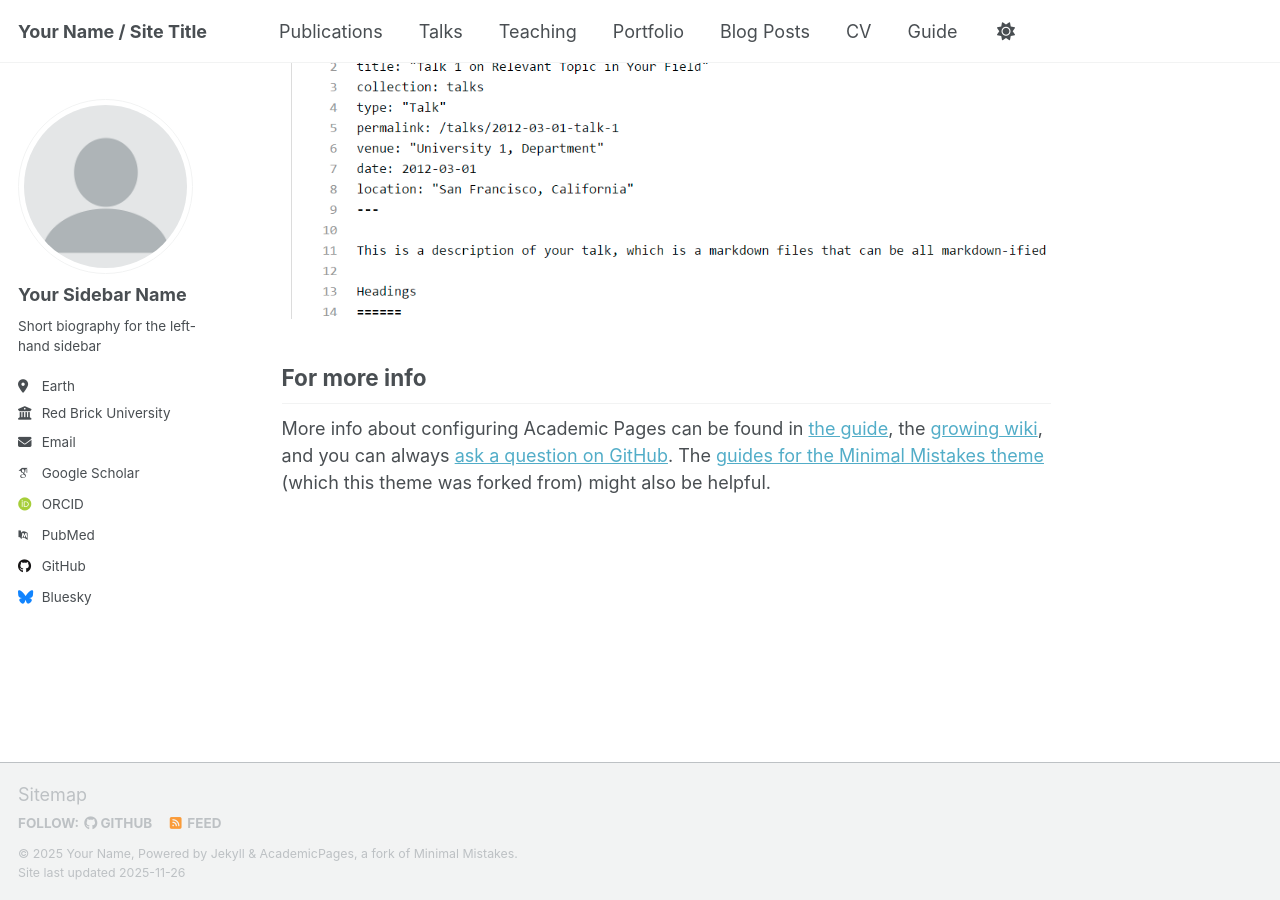
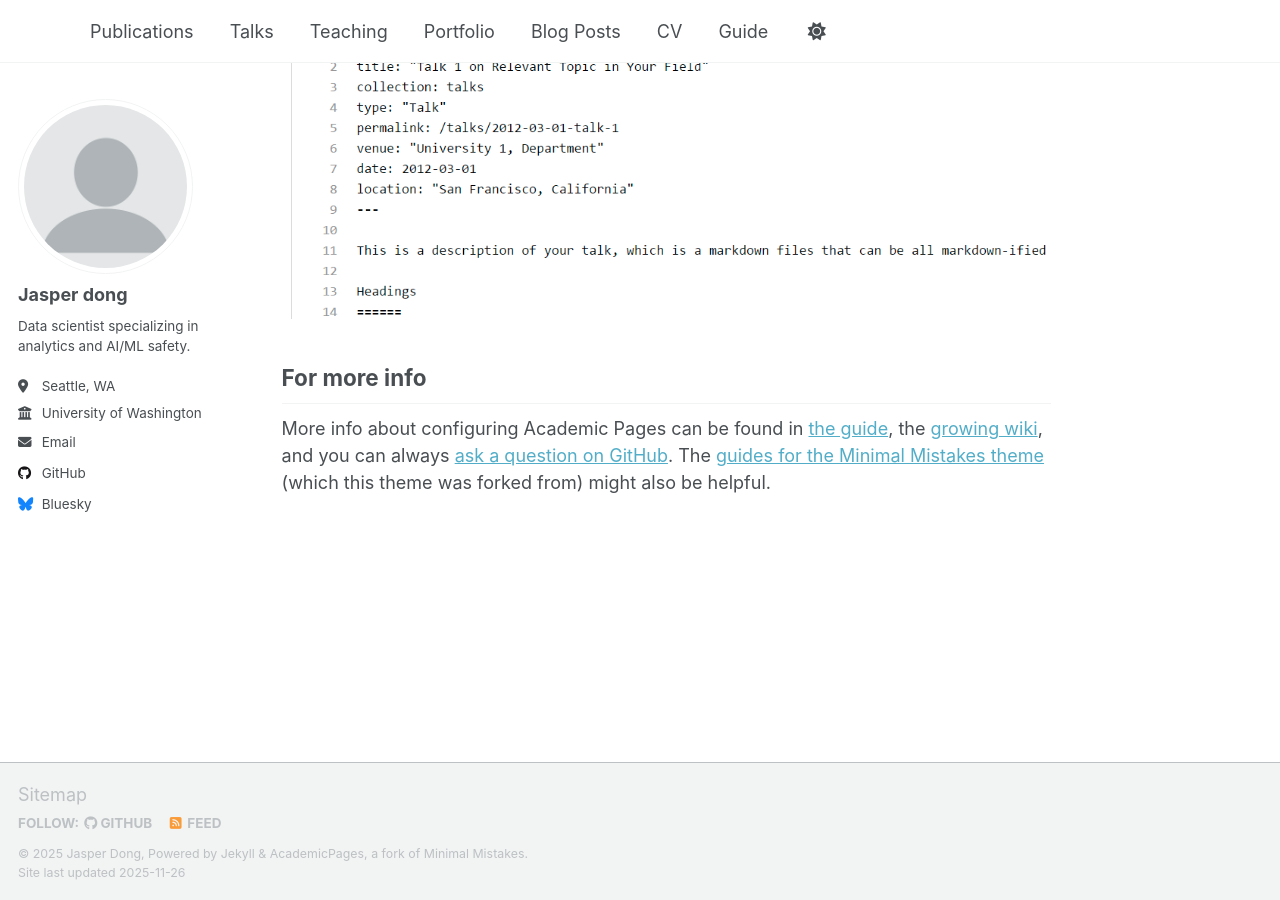
Before and after one commit to jmudong/jmudong.github.io, a Jekyll site: the page built from _pages/about.md, in a window 1280 px wide and 900 px high, scrolled down 2880 px. Built offline with Jekyll 4.4.1, drawn with Linux system fonts in a browser that asks for light colours; some web fonts are replaced; a script that is not in the unit is left out.

Commit message:
Update _config.yml

```diff
--- a/_config.yml
+++ b/_config.yml
@@ -9,11 +9,11 @@
 # Basic Site Settings
 locale                   : "en-US"
 site_theme               : "default" # Currently available options are "default", "air"
-title                    : "Your Name / Site Title"
+title                    : ""
 title_separator          : "-"
-name                     : &name "Your Name"
-description              : &description "Your Name's academic portfolio"   # Update this with a general description of your site, this is the default if not overridden by a page
-url                      : https://academicpages.github.io # The base hostname & protocol for your site e.g. "https://[your GitHub username].github.io",
+name                     : &name "Jasper Dong"
+description              : &description ""   # Update this with a general description of your site, this is the default if not overridden by a page
+url                      : https://jmudong.github.io # The base hostname & protocol for your site e.g. "https://[your GitHub username].github.io",
                                                            # or if you already have some other page hosted on Github then use "https://[your GitHub username].github.io/[Your Repo Name]"
 baseurl                  : "" # the subpath of your site, e.g. "/blog"
 repository               : "academicpages/academicpages.github.io"
@@ -24,23 +24,23 @@ repository               : "academicpages/academicpages.github.io"
 author:
   # Biographic information
   avatar           : "profile.png"
-  name             : "Your Sidebar Name"
+  name             : "Jasper dong"
   pronouns         : # example: "she/her"
-  bio              : "Short biography for the left-hand sidebar"
-  location         : "Earth"
-  employer         : "Red Brick University"
+  bio              : "Data scientist specializing in analytics and AI/ML safety."
+  location         : "Seattle, WA"
+  employer         : "University of Washington"
   uri              : # URL
-  email            : "none@example.org"
+  email            : "jasper.dong.2003@gmail.com"
 
   # Academic websites
   academia         : # URL
   arxiv            : # URL - Update with the correct link to your profile
-  googlescholar    : "https://scholar.google.com/citations?user=PS_CX0AAAAAJ"
+  googlescholar    :
   inspire-hep      : # URL
   impactstory      : # URL
-  orcid            : "https://orcid.org/yourorcidurl"
+  orcid            :
   semantic         : # URL
-  pubmed           : "https://www.ncbi.nlm.nih.gov/pubmed/?term=john+snow"
+  pubmed           :
   researchgate     : # URL
   scopus           : # URL
 
@@ -48,7 +48,7 @@ author:
   bitbucket        : # Username - Update with your username on the site
   codepen          : # Username
   dribbble         : # Username
-  github           : "academicpages"
+  github           : "jmudong"
   kaggle           : # Username
   stackoverflow    : # User number or user number and name (i.e., use "1" or "1/jeff-atwood")
 
```
